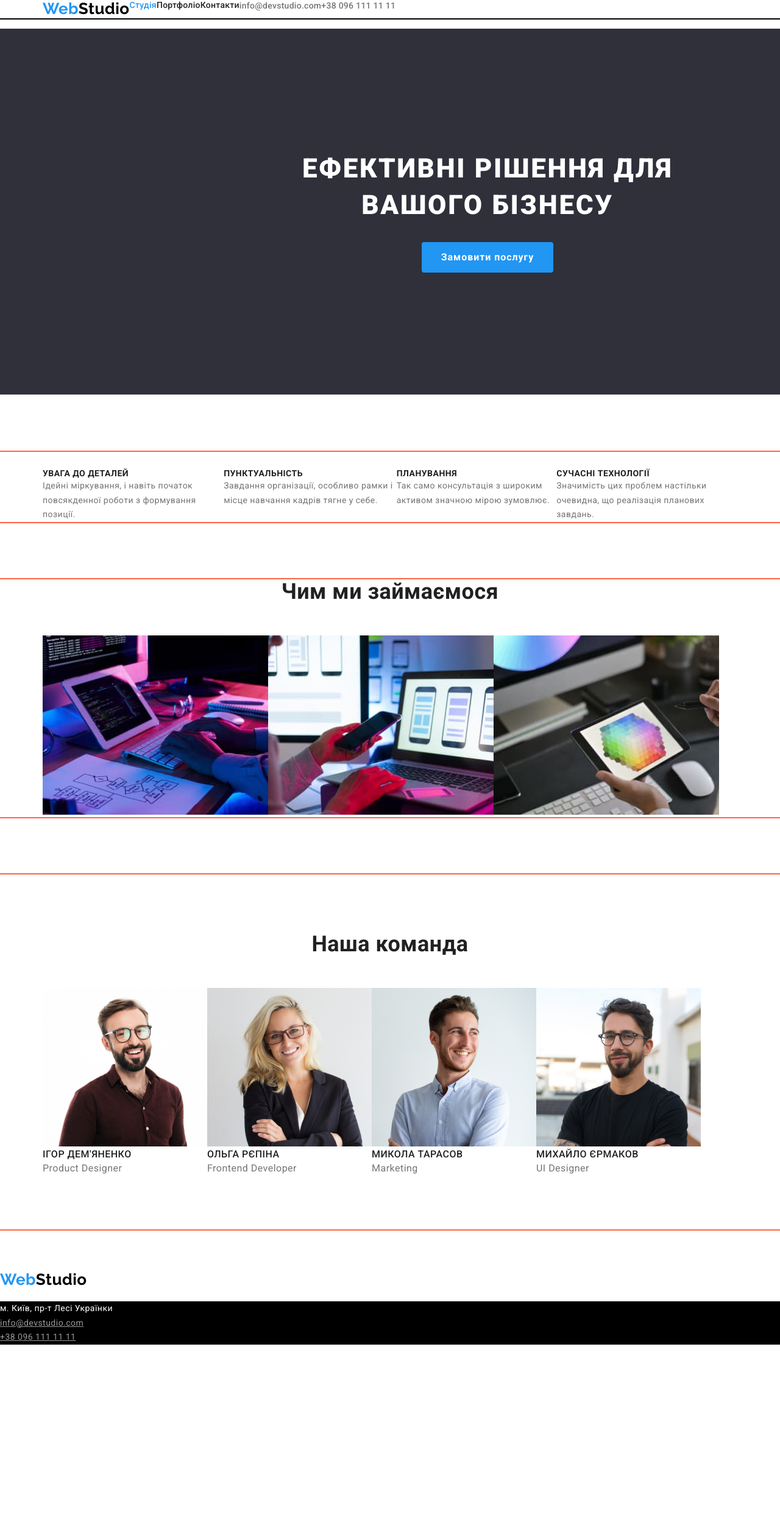
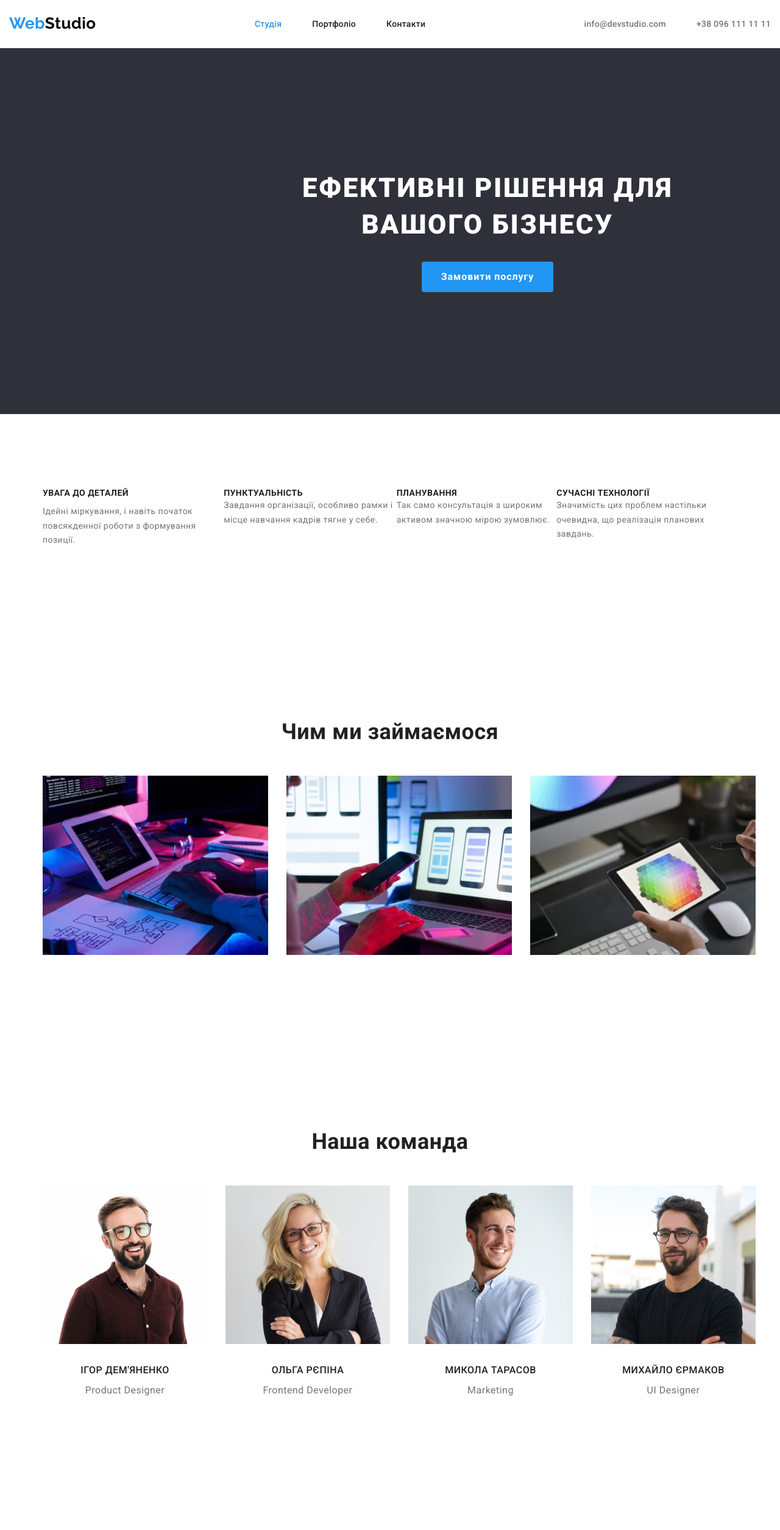
Before and after one commit to YevhenYe/training-hard, a plain HTML site: page index.html in a window 1280 px wide. Shown: the top 2509 px of the page at 61% size. Before the commit the page ends 2205 px from the top, so only its background shows below. Drawn offline with nearby package versions, Linux system fonts and the light colour scheme.

Commit message:
добавлеет дисплей флекс+

```diff
--- a/css/styles.css
+++ b/css/styles.css
@@ -41,11 +41,15 @@ margin: 0 auto;}
 /* header */
 
 /* logo */
-.container-header{display: flex;}
+.container-header{display: flex;
+display: flex;
+  align-items: center;
+  justify-content: space-between;
+  /* Равномерно распределяет логотип, навигацию и контакты */
+  width: 100%;}
 
-
-
-.page-header{outline: 2px solid black}
+.box-nav{padding-bottom: 25px;
+padding-top: 24px;}
 
 .logo{color:var(--accent-color);
 text-decoration: none;
@@ -59,15 +63,19 @@ font-family: "Raleway", sans-serif;}
 .nav{
 font-weight: 500;
 font-size: 14px;
-letter-spacing: 0.02em;}
+letter-spacing: 0.02em;
+}
 
 .item-nav {
 display: block;}
 
-.site-nav{display: flex;}
+.site-nav{display: flex;
+  gap: 50px;
+}
 
 .site-nav .link {color:var(--title-text-color);
-text-decoration: none;}
+text-decoration: none;
+padding-bottom: 32px;}
 
 .site-nav .link:hover,
 .site-nav .link:focus{color:var(--accent-color)}
@@ -82,12 +90,14 @@ text-decoration: none;}
 text-decoration: none;
 font-weight: 500;
 font-size: 14px;
-letter-spacing: 0.02em;}
+letter-spacing: 0.02em;
+padding-bottom: 32px;}
 
 .item-contacts{display: block;}
 
 
 .box-contacts > .site-contacts{display: flex;
+  gap: 50px;
 }
 
 .site-contacts .contacts:hover,
@@ -96,10 +106,15 @@ letter-spacing: 0.02em;}
 
 /* section hero */
 .hero{background: #2f303a;
-width: 1600px;
+min-width: 1600px;
 height: 600px;
-text-align: center;
-margin: 0 auto;}
+display: flex;
+  flex-direction: column;
+    align-items: center;
+    /* Центрирует содержимое по горизонтали */
+    justify-content: center;
+    /* Центрирует по вертикали */
+    text-align: center;}
 
 .hero-title{color:#ffffff;
 font-weight: 900;
@@ -108,11 +123,7 @@ line-height: 1.36;
 letter-spacing: 0.06em;
 text-transform: uppercase;
 text-align: center;
-margin-top: 17px;
-max-width: 696px;
-margin-left: auto;
-margin-right: auto;
-padding-top: 200px;}
+max-width: 696px;}
 
 .hero-btn{background-color: var(--accent-color);
 color:#ffffff;
@@ -125,13 +136,12 @@ border-radius: 4px;
 min-width: 216px;
 height: 50px;
 padding: 10px 32px;
-text-align: center;
 margin-top: 30px;}
 
 /* section advandage */
 
-.visibility{outline: 2px solid red;
-margin-top: 94px;
+.visibility{
+/* margin-top: 94px; */
 visibility: hidden;}
 
 
@@ -141,7 +151,9 @@ padding-top: 0px;}
 .item-advandage {
 display: block;}
 
-.section{outline: 2px solid tomato;}
+.section{
+padding-top: 94px;
+  padding-bottom: 94px;}
 
 .list .title{color: var(--title-text-color);
 font-size: 14px;
@@ -150,6 +162,8 @@ text-transform: uppercase;}
 .section .text{
 font-size: 14px;
 line-height: 1.71;}
+
+.text-advandage{padding-top: 10px;}
 
 /* section our works */
 
@@ -160,7 +174,8 @@ color: var(--title-text-color);
 margin-top: 94px;
 padding-bottom: 50px;}
 
-.list-work{display: flex;}
+.list-work{display: flex;
+gap: 30px;}
 
 .list-work.item-work{display: block;}
 
@@ -170,17 +185,24 @@ padding-bottom: 50px;}
 font-size: 36px;
 text-align: center;
 color: var(--title-text-color);
-margin-top: 94px;padding-top: 94px;
+margin-top: 94px;
 padding-bottom: 50px;}
 
 .title.name{
 font-weight: 500;
-font-size: 16px;}
+font-size: 16px;
+padding-top: 30px;
+text-align: center;}
+
 .text.proffesion{
-font-size: 16px;}
+font-size: 16px;
+padding-top: 10px;
+padding-bottom: 30px;
+text-align: center;}
 
 .list-team{padding-bottom: 86px;
-display: flex;}
+display: flex;
+gap: 30px;}
 
 .item-team{display: block;}
 
@@ -191,13 +213,21 @@ display: flex;}
 padding-bottom: 20px;
 margin-top: 8px;}
 
-.address{background-color:black;}
+.address{background-color:black;
+display: flex;}
 
+.address .site-contacts{display: flex;
+  flex-direction: column;
+  /* Размещает элементы вертикально */
+  gap: 9px;
+  }
 .address .contacts-footer{
 font-style: normal;
 font-size: 14px;
 line-height: 1.71;
-color: rgba(255, 255, 255, 0.6);}
+color: rgba(255, 255, 255, 0.6);
+}
+
 
 .city{color: #FFFFFF;}
 
@@ -207,7 +237,8 @@ color: rgba(255, 255, 255, 0.6);}
 .town{font-style: normal;
 font-size: 14px;
 line-height: 1.71;
-color: #fff;}
+color: #fff;
+}
 
 
 /* PORTFOLIO */
--- a/index.html
+++ b/index.html
@@ -64,7 +64,7 @@
           <ul class="list">
             <li class="item-advandage">
               <h3 class="title">УВАГА ДО ДЕТАЛЕЙ</h3>
-              <p class="text">
+              <p class="text text-advandage">
                 Ідейні міркування, і навіть початок повсякденної роботи з
                 формування позиції.
               </p>
```
